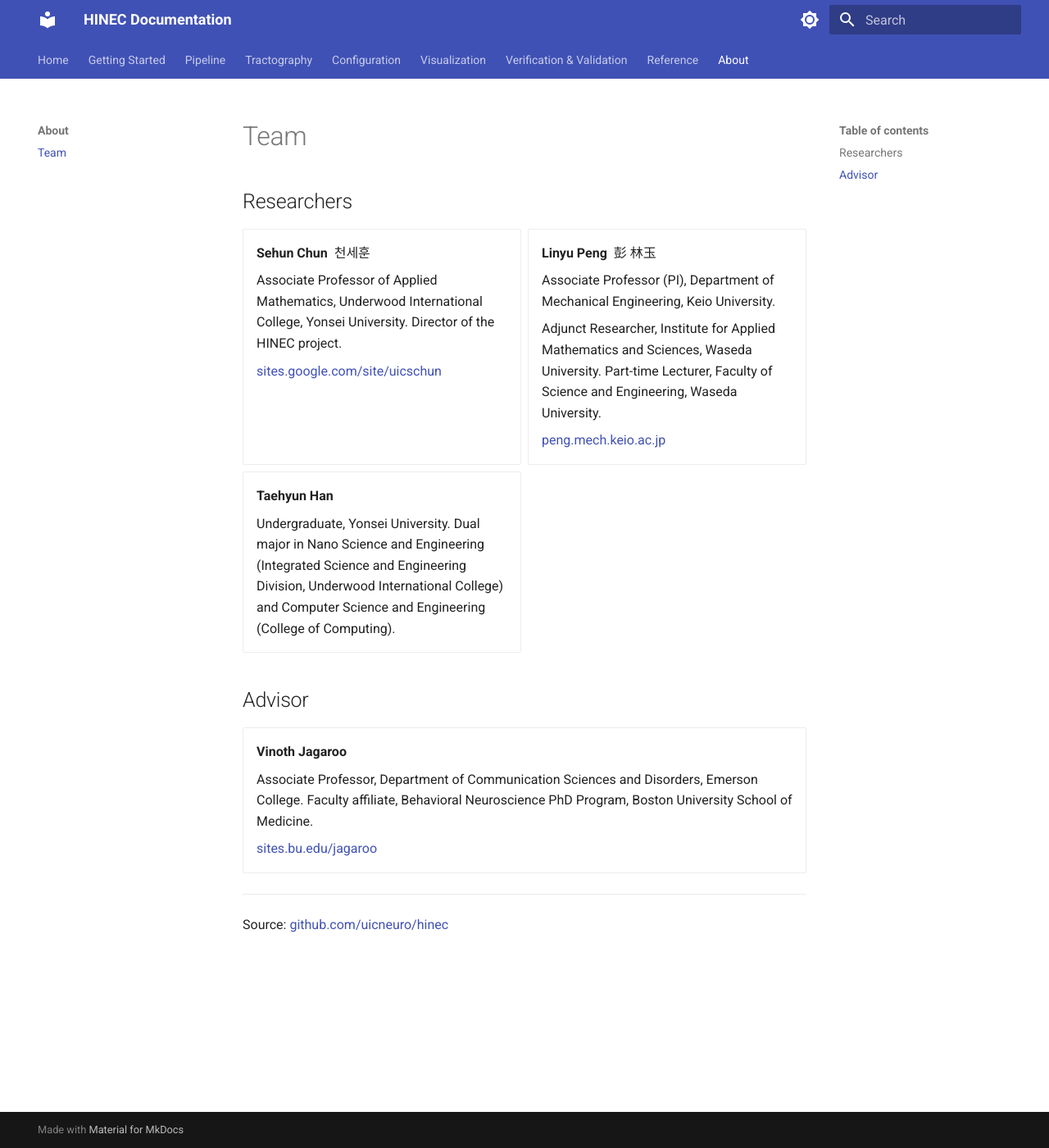
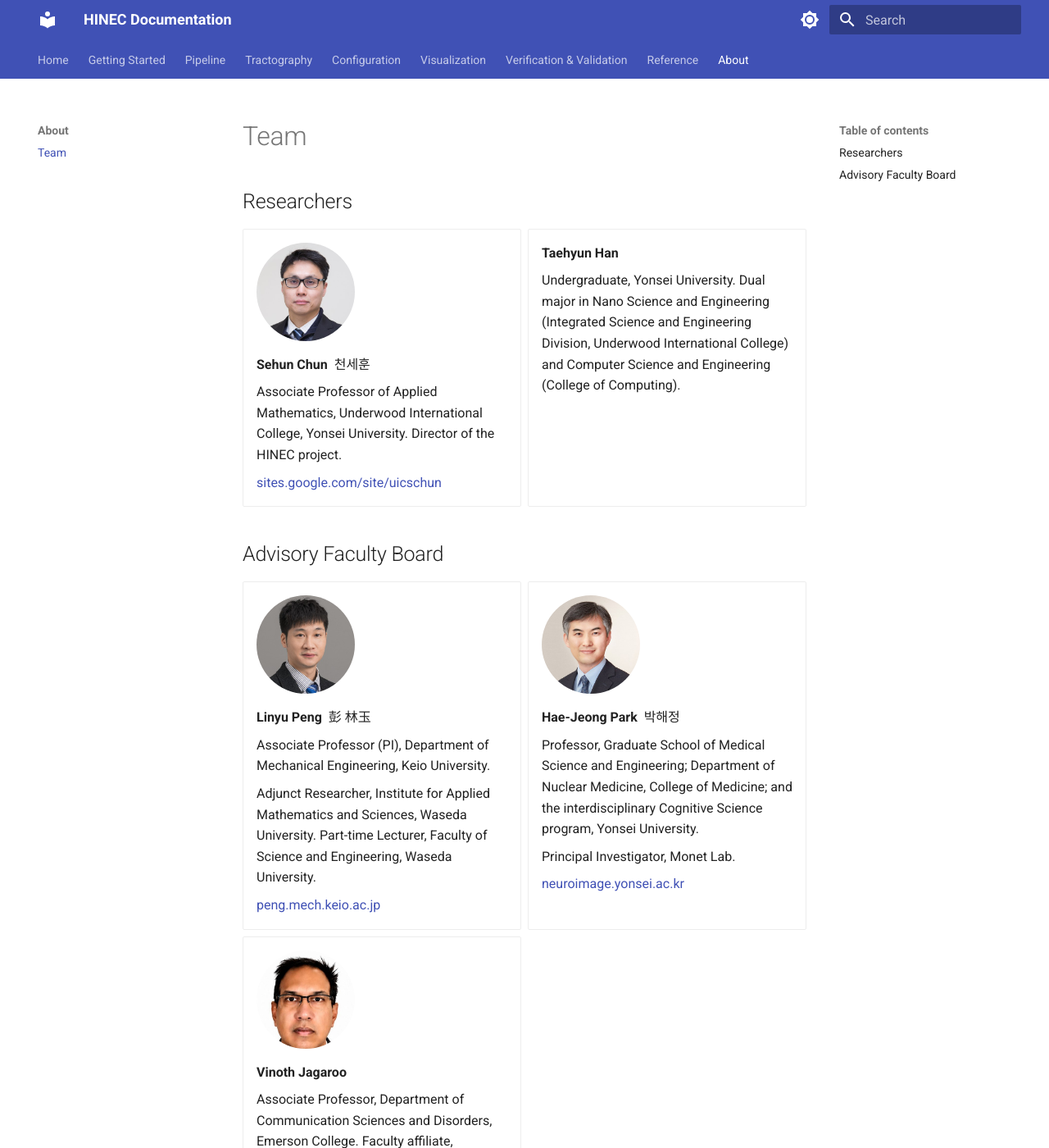
Before and after one commit to uicneuro/hinec, an MkDocs documentation site: the page built from docs/ABOUT.md, in a window 1280 px wide and 1400 px high. Shown: the whole window at 82% size. Built offline with MkDocs 1.6.1 and Material for MkDocs 9.7.7, drawn with Linux system fonts in a browser that asks for light colours.

Commit message:
Add team photos and an advisory faculty board
Give the team page headshots for Chun, Peng, Park and Jagaroo, sourced
from each member's institutional page and normalised to matching 400x400
square crops so faces sit at a comparable scale in the card grid.

Peng moves out of Researchers into a new Advisory Faculty Board section,
which replaces the single-entry Advisor heading and also picks up
Hae-Jeong Park (Monet Lab, Yonsei).

The .team-photo rule that renders these as round avatars is the first
custom CSS in the docs, so it comes with a stylesheets/ directory and an
extra_css key in mkdocs.yml.

```diff
--- a/docs/ABOUT.md
+++ b/docs/ABOUT.md
@@ -4,7 +4,9 @@
 
 <div class="grid cards" markdown>
 
-- **Sehun Chun** &nbsp;천세훈
+- ![Sehun Chun](img/team_chun.jpg){ .team-photo }
+
+    **Sehun Chun** &nbsp;천세훈
 
     Associate Professor of Applied Mathematics,
     Underwood International College, Yonsei University.
@@ -12,7 +14,22 @@
 
     [sites.google.com/site/uicschun](https://sites.google.com/site/uicschun/)
 
-- **Linyu Peng** &nbsp;彭 林玉
+- **Taehyun Han**
+
+    Undergraduate, Yonsei University. Dual major in Nano Science and
+    Engineering (Integrated Science and Engineering Division, Underwood
+    International College) and Computer Science and Engineering (College of
+    Computing).
+
+</div>
+
+## Advisory Faculty Board
+
+<div class="grid cards" markdown>
+
+- ![Linyu Peng](img/team_peng.jpg){ .team-photo }
+
+    **Linyu Peng** &nbsp;彭 林玉
 
     Associate Professor (PI), Department of Mechanical Engineering,
     Keio University.
@@ -23,20 +40,21 @@
 
     [peng.mech.keio.ac.jp](http://www.peng.mech.keio.ac.jp/faculty/index.html)
 
-- **Taehyun Han**
+- ![Hae-Jeong Park](img/team_park.jpg){ .team-photo }
 
-    Undergraduate, Yonsei University. Dual major in Nano Science and
-    Engineering (Integrated Science and Engineering Division, Underwood
-    International College) and Computer Science and Engineering (College of
-    Computing).
+    **Hae-Jeong Park** &nbsp;박해정
 
-</div>
+    Professor, Graduate School of Medical Science and Engineering;
+    Department of Nuclear Medicine, College of Medicine; and the
+    interdisciplinary Cognitive Science program, Yonsei University.
 
-## Advisor
+    Principal Investigator, Monet Lab.
 
-<div class="grid cards" markdown>
+    [neuroimage.yonsei.ac.kr](http://neuroimage.yonsei.ac.kr/principle-investigator/)
 
-- **Vinoth Jagaroo**
+- ![Vinoth Jagaroo](img/team_jagaroo.jpg){ .team-photo }
+
+    **Vinoth Jagaroo**
 
     Associate Professor, Department of Communication Sciences and Disorders,
     Emerson College. Faculty affiliate, Behavioral Neuroscience PhD Program,
--- /dev/null
+++ b/docs/stylesheets/extra.css
@@ -0,0 +1,10 @@
+/* Headshots in the team cards on ABOUT.md. Sized and clipped here so the
+   source images can stay square without each card fixing its own layout. */
+.md-typeset .team-photo {
+  display: block;
+  width: 120px;
+  height: 120px;
+  margin: 0 0 0.8rem;
+  border-radius: 50%;
+  object-fit: cover;
+}
--- a/mkdocs.yml
+++ b/mkdocs.yml
@@ -40,6 +40,9 @@ markdown_extensions:
   - md_in_html
   - toc:
       permalink: true
+
+extra_css:
+  - stylesheets/extra.css
 
 extra_javascript:
   - javascripts/mathjax.js
```
Also changed, not shown: docs/img/team_chun.jpg (added), docs/img/team_jagaroo.jpg (added), docs/img/team_park.jpg (added), docs/img/team_peng.jpg (added).
